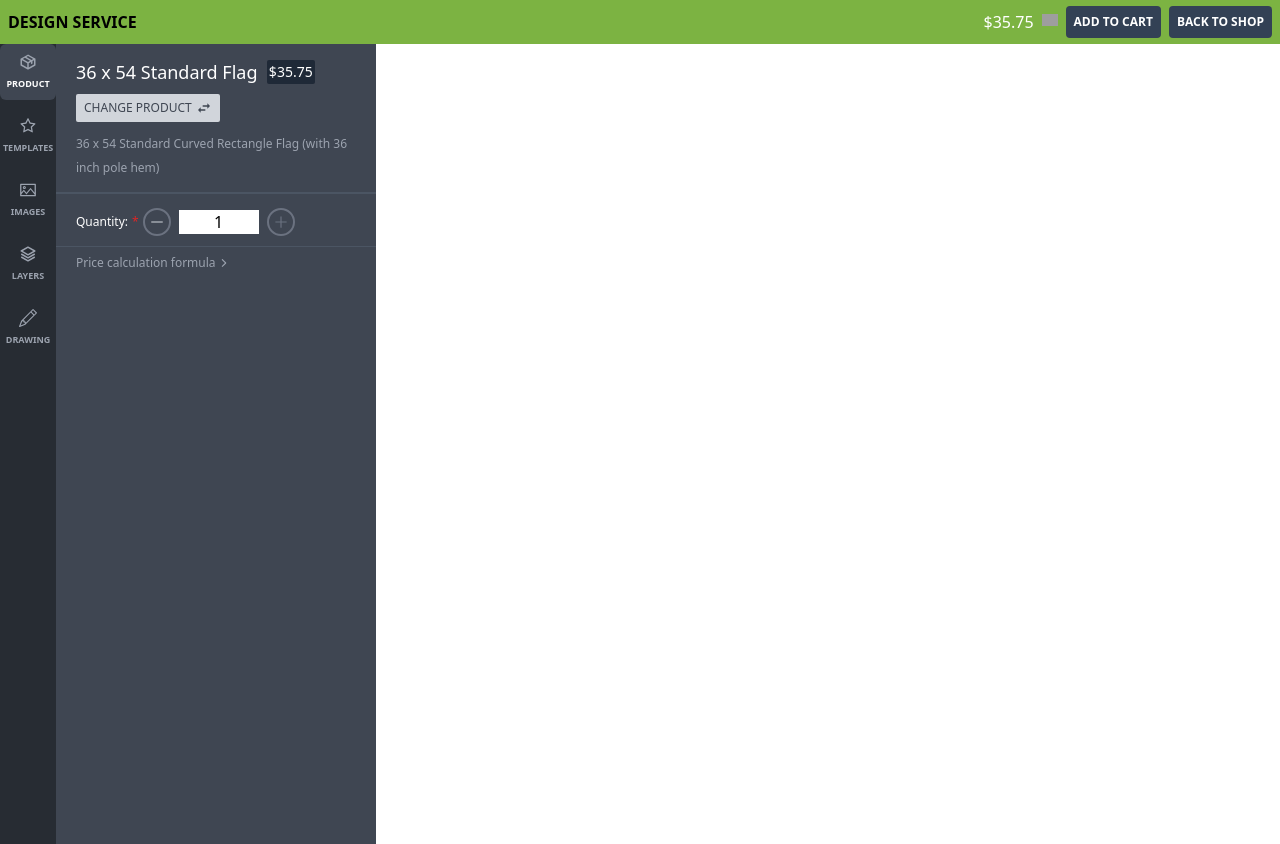
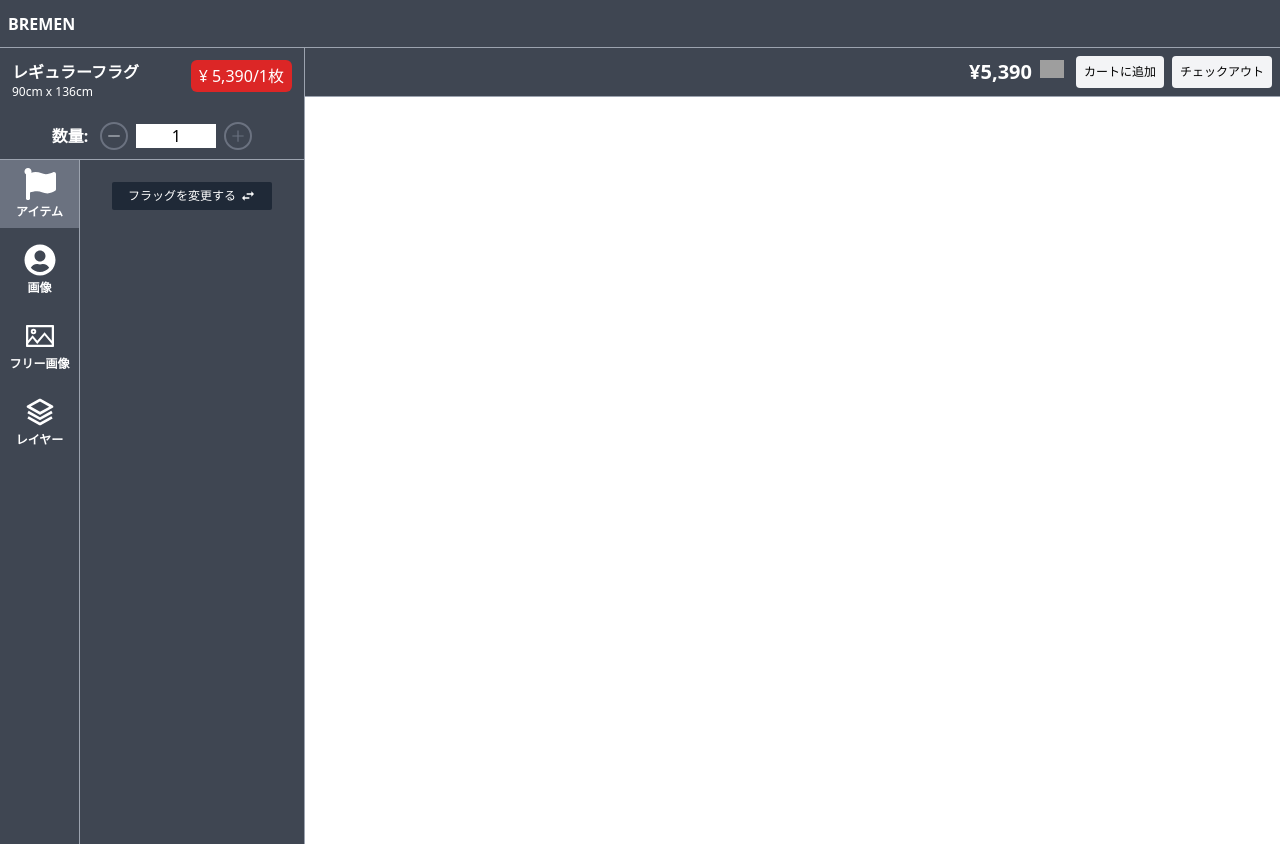
Before and after one commit to sisu2468/Design_Service, a React (Vite) app: page / in a window 1280 px wide. After the commit the page ends 800 px from the top, so only its background shows below. Built offline with nearby package versions, Linux system fonts and the light colour scheme; grey boxes are pictures that could not be loaded.

Commit message:
fix: layout

```diff
--- a/src/App.tsx
+++ b/src/App.tsx
@@ -1,16 +1,12 @@
-import { useState } from 'react'
 import './App.css'
 import Header from './components/common/header'
-import LeftBar from './components/common/leftbar';
+import Home from './pages/home';
 
 function App() {
-  const [cost, setCost] = useState(Number(35.75));
   return (
     <>
-      <Header COST={cost}/>
-      <div className='flex'>
-        <LeftBar />
-      </div>
+      <Header />
+      <Home />
     </>
   )
 }
--- /dev/null
+++ b/src/components/common/body-header.tsx
@@ -0,0 +1,33 @@
+type NumberCountProps = {
+    productnumber: number;
+    setProductNumber: (num: number) => void;  // Define the type of setProductNumber function
+};
+
+export default function BodyHeader({ productnumber }: NumberCountProps) {
+
+    const formatNumber = (num: number) => {
+        return num.toLocaleString();
+    };
+
+    return (
+        <div className="flex fixed top-12 justify-end gap-3 bg-[#3f4652] w-full border-b-[1px] border-gray-400 p-2">
+            <div className="flex gap-2 items-center">
+                <p className="text-white text-xl font-bold">¥{formatNumber(productnumber * 5390)}</p>
+                <div className="w-6 h-6">
+                    <img
+                        src="https://designstudio.dshowcase.com/wp-content/plugins/lumise/assets/images/cart.svg"
+                        alt="Cart"
+                    />
+                </div>
+            </div>
+            <div className="flex gap-2">
+                <button className="p-2 bg-gray-100 rounded">
+                    <p className="text-xs font-medium text-black">カートに追加</p>
+                </button>
+                <button className="p-2 bg-gray-100 rounded">
+                    <p className="text-xs font-medium text-black">チェックアウト</p>
+                </button>
+            </div>
+        </div>
+    )
+}
--- a/src/components/common/header.tsx
+++ b/src/components/common/header.tsx
@@ -1,17 +1,7 @@
-const Header = ({ COST: designcost }: { COST: number }) => {
+const Header = () => {
     return (
-        <div className="bg-[#7cb342] h-11 flex w-full items-center justify-between p-2">
-            <h1 className="font-bold ">DESIGN SERVICE</h1>
-            <div className="flex gap-2 items-center">
-                <p className="text-white">${designcost}</p> {/* Display cost here */}
-                <div className="w-4 h-4">
-                    <img src="https://designstudio.dshowcase.com/wp-content/plugins/lumise/assets/images/cart.svg" alt="Cart" />
-                </div>
-                <div className="flex gap-2">
-                    <button className="p-2 bg-slate-700 rounded"><p className="text-xs font-semibold text-white">ADD TO CART</p></button>
-                    <button className="p-2 bg-slate-700 rounded"><p className="text-xs font-semibold text-white">BACK TO SHOP</p></button>
-                </div>
-            </div>
+        <div className="bg-[#3f4652] h-12 border-b-[1px] border-gray-400 flex w-full items-center justify-between p-2">
+            <h1 className="font-bold text-white">BREMEN</h1>
         </div>
     )
 }
--- a/src/components/common/leftbar.tsx
+++ b/src/components/common/leftbar.tsx
@@ -1,73 +1,81 @@
 import { useState } from 'react';
-import { BiPackage } from 'react-icons/bi';
-import { AiOutlineStar, AiOutlinePicture } from 'react-icons/ai';
+import { AiOutlinePicture } from 'react-icons/ai';
 import { BiLayer } from 'react-icons/bi';
-import { BsPencil } from 'react-icons/bs';
 import Product from '../functions/product';
 import LeftImages from '../functions/images';
+import NumberCount from './numbercount';
+import { FaUserCircle, FaFlag } from 'react-icons/fa';
 
-const LeftBar = () => {
+type NumberCountProps = {
+    productnumber: number;
+    setProductNumber: (num: number) => void;  // Define the type of setProductNumber function
+};
+
+const LeftBar = ({ productnumber, setProductNumber }: NumberCountProps) => {
     const [selected, setSelected] = useState('product');
-
+    const formatnumber = (num: number) => {
+        return num.toLocaleString();
+    };
     return (
-        <div>
+        <div className='fixed top-12 z-50 border-r-[1px] bg-[#3f4652] border-gray-400'>
+            <div className='h-28 border-b-[1px] border-gray-400 p-3 w-[304px]'>
+                <div className='flex justify-between mb-2'>
+                    <div className='flex flex-col'>
+                        <span className='text-white font-semibold'>レギュラーフラグ</span>
+                        <span className='text-white text-xs'>90cm x 136cm</span>
+                    </div>
+                    <div className='flex items-center px-2 bg-red-600 rounded-md h-8'>
+                        <span className='text-white text-base'>¥ {formatnumber(productnumber * 5390)}/{productnumber}枚</span>
+                    </div>
+                </div>
+                <NumberCount productnumber={productnumber} setProductNumber={setProductNumber} />
+            </div>
             <div className="flex">
-                <div className="bg-[#272c33] w-14 min-h-screen">
+                <div className="bg-[#3f4652] border-r-[1px] border-gray-400 w-20 min-h-screen">
                     <ul className="flex flex-col gap-2">
                         <li
                             onClick={() => setSelected('product')}
                             className={`text-xs uppercase flex flex-col items-center p-2 cursor-pointer
-                                group transition-colors duration-200 rounded-md
-                                ${selected === 'product' ? 'bg-[#3f4652] text-white' : 'text-gray-400'}`}
+                                group transition-colors duration-200
+                                ${selected === 'product' ? 'bg-gray-500 text-white' : 'text-gray-400'}`}
                         >
-                            <div className="mb-1 w-5 h-5 flex items-center justify-center text-gray-400 group-hover:text-[#3ead23]">
-                                <BiPackage size={18} />
+                            <div className="mb-1 w-8 h-8 flex items-center justify-center text-white group-hover:text-gray-400">
+                                <FaFlag size={32} />
                             </div>
-                            <span className='text-[9px] font-semibold group-hover:text-[#3ead23]'>Product</span>
+                            <span className='text-xs font-semibold text-white group-hover:text-gray-400'>アイテム</span>
                         </li>
                         <li
                             onClick={() => setSelected('templates')}
                             className={`text-xs uppercase flex flex-col items-center p-2 cursor-pointer
-                                group transition-colors duration-200  rounded-md
-                                ${selected === 'templates' ? 'bg-[#3f4652] text-white' : 'text-gray-400'}`}
+                                group transition-colors duration-200
+                                ${selected === 'templates' ? 'bg-gray-500 text-white' : 'text-gray-400'}`}
                         >
-                            <div className="mb-1 w-5 h-5 flex items-center justify-center text-gray-400 group-hover:text-[#3ead23]">
-                                <AiOutlineStar size={18} />
+                            <div className="mb-1 w-8 h-8 flex items-center justify-center text-white group-hover:text-gray-400">
+                                <FaUserCircle size={32}  />
                             </div>
-                            <span className='text-[9px] font-semibold group-hover:text-[#3ead23]'>Templates</span>
+                            <span className='text-xs font-semibold text-white group-hover:text-gray-400'>画像</span>
                         </li>
                         <li
                             onClick={() => setSelected('images')}
                             className={`text-xs uppercase flex flex-col items-center p-2 cursor-pointer
-                                group transition-colors duration-200  rounded-md
-                                ${selected === 'images' ? 'bg-[#3f4652] text-white' : 'text-gray-400'}`}
+                                group transition-colors duration-200
+                                ${selected === 'images' ? 'bg-gray-500 text-white' : 'text-gray-400'}`}
                         >
-                            <div className="mb-1 w-5 h-5 flex items-center justify-center text-gray-400 group-hover:text-[#3ead23]">
-                                <AiOutlinePicture size={18} />
+                            <div className="mb-1 w-8 h-8 flex items-center justify-center text-white group-hover:text-gray-400">
+                                <AiOutlinePicture size={32} />
                             </div>
-                            <span className='text-[9px] font-semibold group-hover:text-[#3ead23]'>Images</span>
+                            <span className='text-xs font-semibold text-white group-hover:text-gray-400'>フリー画像</span>
                         </li>
                         <li
                             onClick={() => setSelected('layers')}
                             className={`text-xs uppercase flex flex-col items-center p-2 cursor-pointer
-                                group transition-colors duration-200  rounded-md
-                                ${selected === 'layers' ? 'bg-[#3f4652] text-white' : 'text-gray-400'}`}
+                                group transition-colors duration-200
+                                ${selected === 'layers' ? 'bg-gray-500 text-white' : 'text-gray-400'}`}
                         >
-                            <div className="mb-1 w-5 h-5 flex items-center justify-center text-gray-400 group-hover:text-[#3ead23]">
-                                <BiLayer size={18} />
+                            <div className="mb-1 w-8 h-8 flex items-center justify-center text-white group-hover:text-gray-400">
+                                <BiLayer size={32} />
                             </div>
-                            <span className='text-[9px] font-semibold group-hover:text-[#3ead23]'>Layers</span>
-                        </li>
-                        <li
-                            onClick={() => setSelected('drawing')}
-                            className={`text-xs uppercase flex flex-col items-center p-2 cursor-pointer
-                                group transition-colors duration-200  rounded-md
-                                ${selected === 'drawing' ? 'bg-[#3f4652] text-white' : 'text-gray-400'}`}
-                        >
-                            <div className="mb-1 w-5 h-5 flex items-center justify-center text-gray-400 group-hover:text-[#3ead23]">
-                                <BsPencil size={18} />
-                            </div>
-                            <span className='text-[9px] font-semibold group-hover:text-[#3ead23]'>Drawing</span>
+                            <span className='text-xs font-semibold text-white group-hover:text-gray-400'>レイヤー</span>
                         </li>
                     </ul>
                 </div>
--- /dev/null
+++ b/src/components/common/numbercount.tsx
@@ -0,0 +1,37 @@
+import { AiOutlineMinus, AiOutlinePlus } from 'react-icons/ai';
+
+type NumberCountProps = {
+    productnumber: number;
+    setProductNumber: (num: number) => void;  // Define the type of setProductNumber function
+};
+
+const NumberCount = ({ productnumber, setProductNumber }: NumberCountProps) => {
+    return (
+        <div className="flex pt-3.5 px-5 pb-2.5 gap-2 items-center justify-center border-b-[1px] border-gray-600">
+            <span className="text-white text-base font-semibold">数量:</span>
+            <div className="flex items-center gap-2 pl-1">
+                <button
+                    className="border-2 border-gray-500 rounded-full w-7 h-7 flex items-center justify-center hover:bg-gray-100"
+                    onClick={() => setProductNumber(Math.max(1, productnumber - 1))}
+                    disabled={productnumber <= 1}
+                >
+                    <AiOutlineMinus size={16} className={`${productnumber <= 1 ? 'text-gray-300' : 'text-gray-500'}`} />
+                </button>
+                <input
+                    type="text"
+                    value={productnumber}
+                    className="w-20 text-center"
+                    readOnly
+                />
+                <button
+                    className="border-2 border-gray-500 rounded-full w-7 h-7 flex items-center justify-center hover:bg-gray-100"
+                    onClick={() => setProductNumber(productnumber + 1)}
+                >
+                    <AiOutlinePlus size={16} className="text-gray-500" />
+                </button>
+            </div>
+        </div>
+    );
+};
+
+export default NumberCount;
--- a/src/components/functions/product.tsx
+++ b/src/components/functions/product.tsx
@@ -1,60 +1,17 @@
 import { useState } from "react";
 import { MdSwapHoriz } from 'react-icons/md';
-import { AiOutlineMinus, AiOutlinePlus } from 'react-icons/ai';
-import { IoIosArrowForward } from 'react-icons/io';
 
 const Product = () => {
     const [modalview, setModalView] = useState(false);
-    const [productnumber, setProductNumber] = useState(1);
     return (
-        <div className="w-80">
-            <div className="px-5 py-3.5 border-b-2 border-gray-600">
-                <div className="flex items-center">
-                    <h1 className="font-medium text-white text-lg">36 x 54 Standard Flag &nbsp;</h1>
-                    <p className="text-white text-sm font-medium p-0.5 rounded-sm bg-gray-800">${35.75 * productnumber}</p>
-                </div>
-                <div className="mt-2">
-                    <button className="bg-gray-300 p-1.5 px-2 text-[#3f4652] font-medium rounded-sm text-xs flex items-center gap-1 hover:bg-gray-200"
-                        onClick={() => setModalView(!modalview)}
-                    >
-                        CHANGE PRODUCT
-                        <MdSwapHoriz size={16} />
-                    </button>
-                </div>
-                <div className="mt-2">
-                    <span className="text-xs text-gray-400 font-medium">36 x 54 Standard Curved Rectangle Flag (with 36 inch pole hem)</span>
-                </div>
-            </div>
-            <div className="flex pt-3.5 px-5 pb-2.5 items-center border-b-[1px] border-gray-600">
-                <span className="text-white text-xs font-medium">Quantity:</span>
-                <span className="pl-1 text-red-600 text-xs font-medium">*</span>
-                <div className="flex items-center gap-2 pl-1">
-                    <button
-                        className="border-2 border-gray-500 rounded-full w-7 h-7 flex items-center justify-center hover:bg-gray-100"
-                        onClick={() => setProductNumber(Math.max(1, productnumber - 1))}
-                        disabled={productnumber <= 1}
-                    >
-                        <AiOutlineMinus size={16} className={`${productnumber <= 1 ? 'text-gray-300' : 'text-gray-500'}`} />
-                    </button>
-                    <input
-                        type="text"
-                        value={productnumber}
-                        className="w-20 text-center"
-                        readOnly
-                    />
-                    <button
-                        className="border-2 border-gray-500 rounded-full w-7 h-7 flex items-center justify-center hover:bg-gray-100"
-                        onClick={ () => setProductNumber(productnumber + 1)}
-                    >
-                        <AiOutlinePlus size={16} className="text-gray-500" />
-                    </button>
-                </div>
-            </div>
-            <div className="px-5 pt-2">
-                <div className="flex items-center cursor-pointer hover:text-gray-300">
-                    <span className="text-gray-400 text-xs font-medium">Price calculation formula</span>
-                    <IoIosArrowForward size={12} className="flex items-center text-gray-400 ml-0.5" />
-                </div>
+        <div className="w-56 flex justify-center">
+            <div className="py-3.5 mt-2 h-5">
+                <button className="bg-gray-800 p-1.5 px-4 text-white font-medium rounded-sm text-xs flex items-center gap-1 hover:bg-gray-600"
+                    onClick={() => setModalView(!modalview)}
+                >
+                    フラッグを変更する
+                    <MdSwapHoriz size={16} />
+                </button>
             </div>
         </div>
     )
--- /dev/null
+++ b/src/pages/home.tsx
@@ -0,0 +1,16 @@
+import { useState } from "react";
+import BodyHeader from "../components/common/body-header";
+import LeftBar from "../components/common/leftbar";
+
+export default function Home() {
+    const [productnumber, setProductNumber] = useState<number>(1);
+    return (
+        <div className="flex">
+            <LeftBar productnumber={productnumber} setProductNumber={setProductNumber} />
+            <div className="w-full bg-gray-200">
+                <BodyHeader productnumber={productnumber} setProductNumber={setProductNumber} />
+                <div></div>
+            </div>
+        </div>
+    )
+}
```
